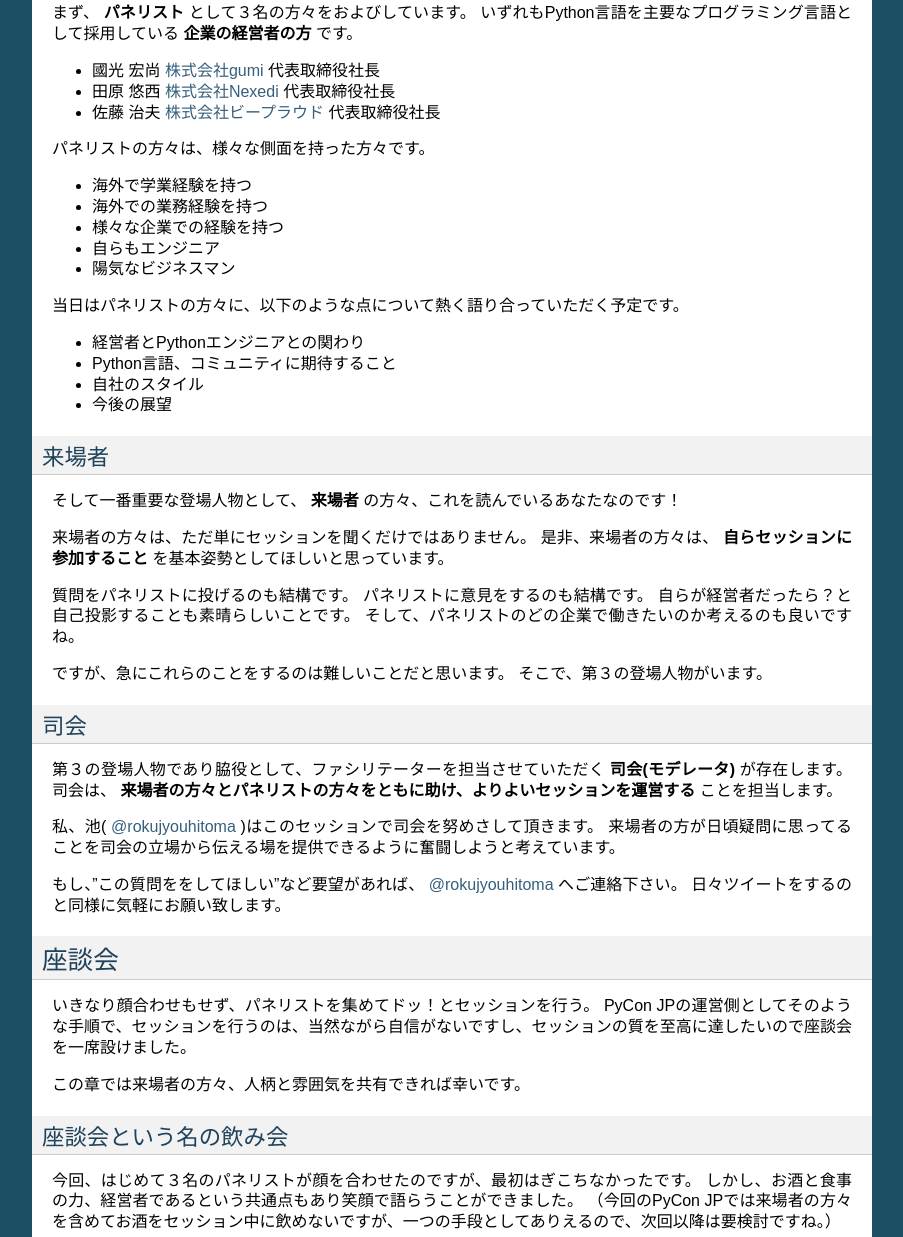
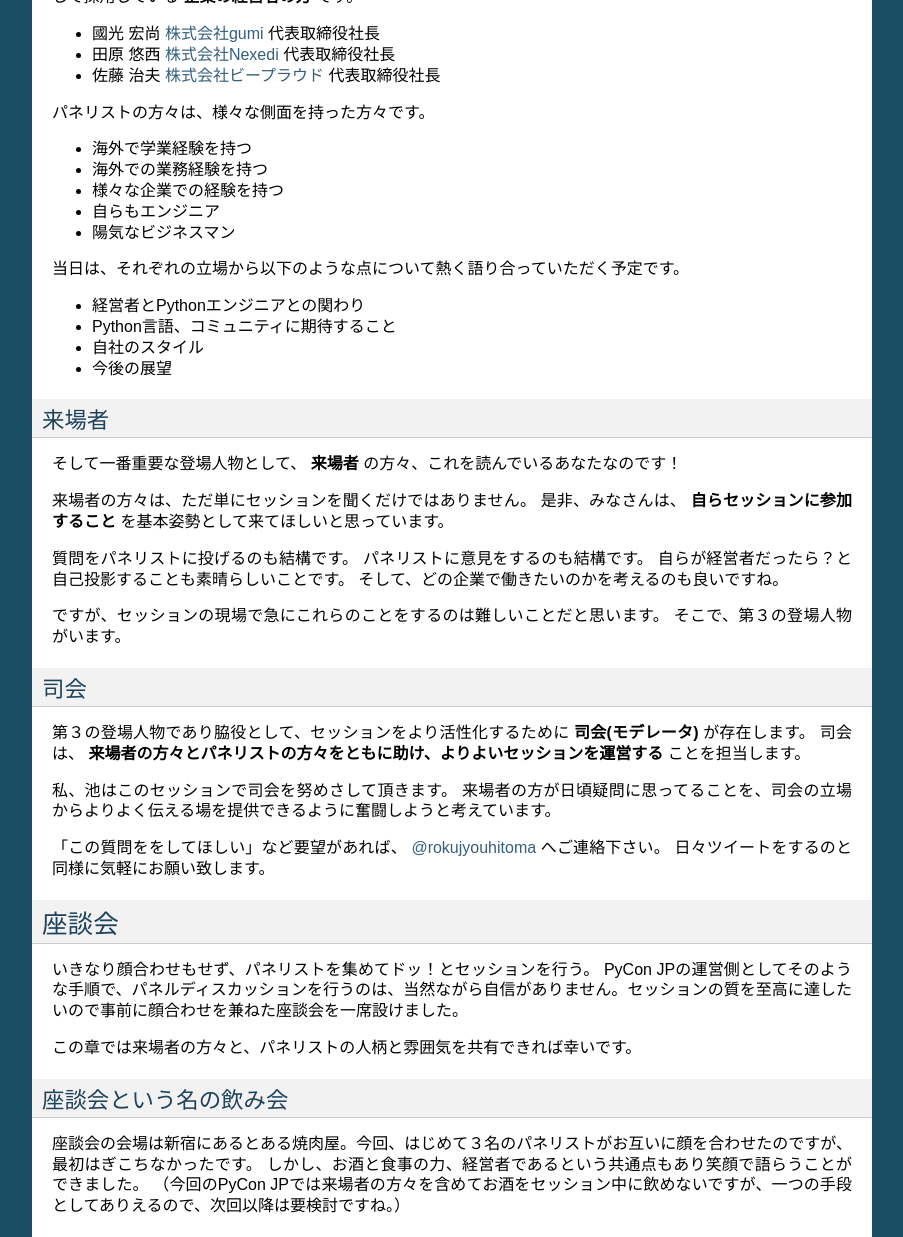
Before and after one commit to michilu/prepycon-article, a Sphinx documentation site: the page built from sphinx/special.rst, in a window 1280 px wide and 1400 px high, scrolled down 617 px, cut to the strip 0-1237 px from the top of the window. Shown: the whole strip, without its empty margins (198-1101 px from the left). Built offline with Sphinx 7.4.7, drawn with Linux system fonts in a browser that asks for light colours; some of the changed text lies outside the part shown.

Commit message:
reviced panel section

```diff
--- a/sphinx/special.rst
+++ b/sphinx/special.rst
@@ -4,13 +4,18 @@
 
 "Panel discussion: Pythonで働くということ"
 ============================================================
-会場担当の池( `@rokujyouhitoma <http://twitter.com/#!/rokujyouhitoma/>`_ )です。
+会場担当の池です。
 
-今回のPyCon JP 2011では、"Panel discussion: Pythonで働くということ"というテーマで新しい試みのセッションを予定しています。そしてモデレータ(司会)を私が担当します。
+.. 他の記事と合わせました(たかのり)
 
-この記事では、パネリストの方々と行われた直前座談会の報告、セッションの概要、みどころ、パネリストを紹介します。セッションの詳細については下記を参照してください。
+今回のPyCon JP 2011では、
+「 `Pythonで働くということ`_ 」
+というテーマでパネルディスカッション形式のセッションを予定しています。そしてモデレータ(司会)を私が担当します。
 
-`Panel discussion: Pythonで働くということ <http://2011.pycon.jp/program/talks#panel-discussion-python>`_
+この記事では、セッションの概要、登場人物の紹介と、顔合わせを兼ねて行われた座談会の報告をします。セッションの詳細については
+「 `Pythonで働くということ`_ 」のページを参照してください。
+
+.. _`Pythonで働くということ`: http://2011.pycon.jp/program/talks#panel-discussion-python
 
 :日時: 2011年8月27日 15:50-16:50
 :会場: 433教室
@@ -44,7 +49,7 @@
 * 自らもエンジニア
 * 陽気なビジネスマン
 
-当日はパネリストの方々に、以下のような点について熱く語り合っていただく予定です。
+当日は、それぞれの立場から以下のような点について熱く語り合っていただく予定です。
 
 * 経営者とPythonエンジニアとの関わり
 * Python言語、コミュニティに期待すること
@@ -63,14 +68,14 @@
 そして一番重要な登場人物として、 **来場者** の方々、これを読んでいるあなたなのです！
 
 来場者の方々は、ただ単にセッションを聞くだけではありません。
-是非、来場者の方々は、 **自らセッションに参加すること** を基本姿勢としてほしいと思っています。
+是非、みなさんは、 **自らセッションに参加すること** を基本姿勢として来てほしいと思っています。
 
 質問をパネリストに投げるのも結構です。
 パネリストに意見をするのも結構です。
 自らが経営者だったら？と自己投影することも素晴らしいことです。
-そして、パネリストのどの企業で働きたいのか考えるのも良いですね。
+そして、どの企業で働きたいのかを考えるのも良いですね。
 
-ですが、急にこれらのことをするのは難しいことだと思います。
+ですが、セッションの現場で急にこれらのことをするのは難しいことだと思います。
 そこで、第３の登場人物がいます。
 
 司会
@@ -78,15 +83,15 @@
 
 .. 司会の役割を説明する。
 
-第３の登場人物であり脇役として、ファシリテーターを担当させていただく **司会(モデレータ)** が存在します。
+第３の登場人物であり脇役として、セッションをより活性化するために **司会(モデレータ)** が存在します。
 司会は、 **来場者の方々とパネリストの方々をともに助け、よりよいセッションを運営する** ことを担当します。
 
 .. なんか池さんの意気込み?みたいなのがあってもいいかも(たかのり)
 
-私、池( `@rokujyouhitoma <http://twitter.com/#!/rokujyouhitoma/>`_ )はこのセッションで司会を努めさして頂きます。
-来場者の方が日頃疑問に思ってることを司会の立場から伝える場を提供できるように奮闘しようと考えています。
+私、池はこのセッションで司会を努めさして頂きます。
+来場者の方が日頃疑問に思ってることを、司会の立場からよりよく伝える場を提供できるように奮闘しようと考えています。
 
-もし、"この質問ををしてほしい"など要望があれば、 `@rokujyouhitoma <http://twitter.com/#!/rokujyouhitoma/>`_ へご連絡下さい。
+「この質問ををしてほしい」など要望があれば、 `@rokujyouhitoma <http://twitter.com/#!/rokujyouhitoma/>`_ へご連絡下さい。
 日々ツイートをするのと同様に気軽にお願い致します。
 
 .. そして、総論、見どころ...いる？
@@ -98,15 +103,15 @@
 .. 座談会はこうだったよ。
 
 いきなり顔合わせもせず、パネリストを集めてドッ！とセッションを行う。
-PyCon JPの運営側としてそのような手順で、セッションを行うのは、当然ながら自信がないですし、セッションの質を至高に達したいので座談会を一席設けました。
+PyCon JPの運営側としてそのような手順で、パネルディスカッションを行うのは、当然ながら自信がありません。セッションの質を至高に達したいので事前に顔合わせを兼ねた座談会を一席設けました。
 
-この章では来場者の方々、人柄と雰囲気を共有できれば幸いです。
+この章では来場者の方々と、パネリストの人柄と雰囲気を共有できれば幸いです。
 
 座談会という名の飲み会
 ------------------------------------
 .. 写真を減らして座談会の内容についても少し出してもいいんじゃないかなぁ?
 
-今回、はじめて３名のパネリストが顔を合わせたのですが、最初はぎこちなかったです。
+座談会の会場は新宿にあるとある焼肉屋。今回、はじめて３名のパネリストがお互いに顔を合わせたのですが、最初はぎこちなかったです。
 しかし、お酒と食事の力、経営者であるという共通点もあり笑顔で語らうことができました。
 （今回のPyCon JPでは来場者の方々を含めてお酒をセッション中に飲めないですが、一つの手段としてありえるので、次回以降は要検討ですね。）
 
@@ -118,14 +123,14 @@
 
    写真左から國光さん、佐藤さん、池、田原さん
 
-特に、Pythonを各社さんが使っており、他社さんの話は面白かったのではないでしょうか？
-この話は、今回のパネルディスカッションでも是非話を深堀りし来場者の皆さんにお伝えできればと考えています。
+特に、Pythonを各社さんが使っており、他社さんの話はお互いに興味深かったようです。。
+この話は、今回のパネルディスカッションでも深堀りして来場者の皆さんと共有できればと考えています。
 
-この座談会では、大きな話題になったことはパネリストの皆さんはPyConJP 2011のスポンサーでもあるため、
-Pythonコミュニティ、今回のPyConに何を期待するのかというものでした。
+この座談会で大きな話題になったことは、パネリストの皆さんはPyConJP 2011のスポンサーでもあるため、「Pythonコミュニティ、今回のPyConに何を期待するのか」というものでした。
 
-個人的に興味深かった話題として誰を尊敬し、目指しているか。
-明確に"この方です！"と言うパネリストがいるかと思えば、"自分以外には居ない！"というパネリストも。
+他にも個人的に興味深かった話題として誰を尊敬し、目指しているかについてです。
+明確に「この方です！」と言うかと思えば、「自分以外には居ない！」という方もいました。
+さすが社長です。
 
 .. 写真を減らしてみた！
   .. figure:: /_static/panel-discussion/friendly.jpg
@@ -136,8 +141,8 @@
 
      仲良くなった!
 
-そして、あるパネリストの方から別のパネリストの方に、"B2CとB2Bビジネスのそれぞれの楽しみは？"という話題もありました。
-この質問は大変興味深いので、是非とも是非ともセッションで話題にしましょう。
+そして、パネリストから「B2CとB2Bビジネスのそれぞれの楽しみは？」という話題もあがりました。
+この質問も大変興味深いので、是非ともセッションで話題にしたいと思います。
 
 .. figure:: /_static/panel-discussion/smile-and-relaxation.jpg
    :height: 300px
@@ -147,8 +152,8 @@
 
    笑顔でくつろぐ面々
 
-また、事前にパネルディスカッションでぶつけようと考えていた質問をぶつけ、頭を抱えさせてみましてた。
-ぶつけた内容は、"この会社の中でどこに行きたいですか？"というきわどい質問です。
+また、パネルディスカッションでぶつけようと考えていた質問を事前にぶつけ、頭を抱えさせてみましてた。
+ぶつけた内容は、「この会社の中でどこに行きたいですか？」というきわどい質問です。
 
 .. figure:: /_static/panel-discussion/thinking-manager.jpg
    :height: 300px
@@ -156,9 +161,9 @@
    :alt: 考える経営者
    :align: center
 
-   考える経営者
+   頭を抱える経営者
 
-今回のセッションにおいても、まさに経営者が悩み考えている様を来場者の方にお見せできると思います。
+今回のセッションにおいても、まさに経営者が日々悩み考えていることを来場者のみなさんと共有できればと思います。
 
 
 まとめ
@@ -168,8 +173,8 @@
 "Panel discussion: Pythonで働くということ"セッションの概要と座談会について紹介しました。
 雰囲気をつかんで頂き、是非とも本セッションに参加して楽しんでいただけたらと思っています。
 
-もし、経営者の方々に対して聞いてみたいことがあれば、PyCon JPセッション中にぶつけてみて下さい！
-また、みなさん大変気さくな方々ですので、会場で見つけたら気軽に話しかけてみるものよいかもしれません。
+もし、経営者の方々に対して聞いてみたいことがあれば、パネルディスカッション中にぶつけてみて下さい！
+また、みなさん大変気さくな方々ですので、会場で見かけたら気軽に話しかけてみるのもよいと思います。
 
 それでは、PyCon JPの当日皆さんにお会いできる事を楽しみにしています！！
 
```
Also changed, not shown: other parts of sphinx/special.rst (+2 -2 lines).
